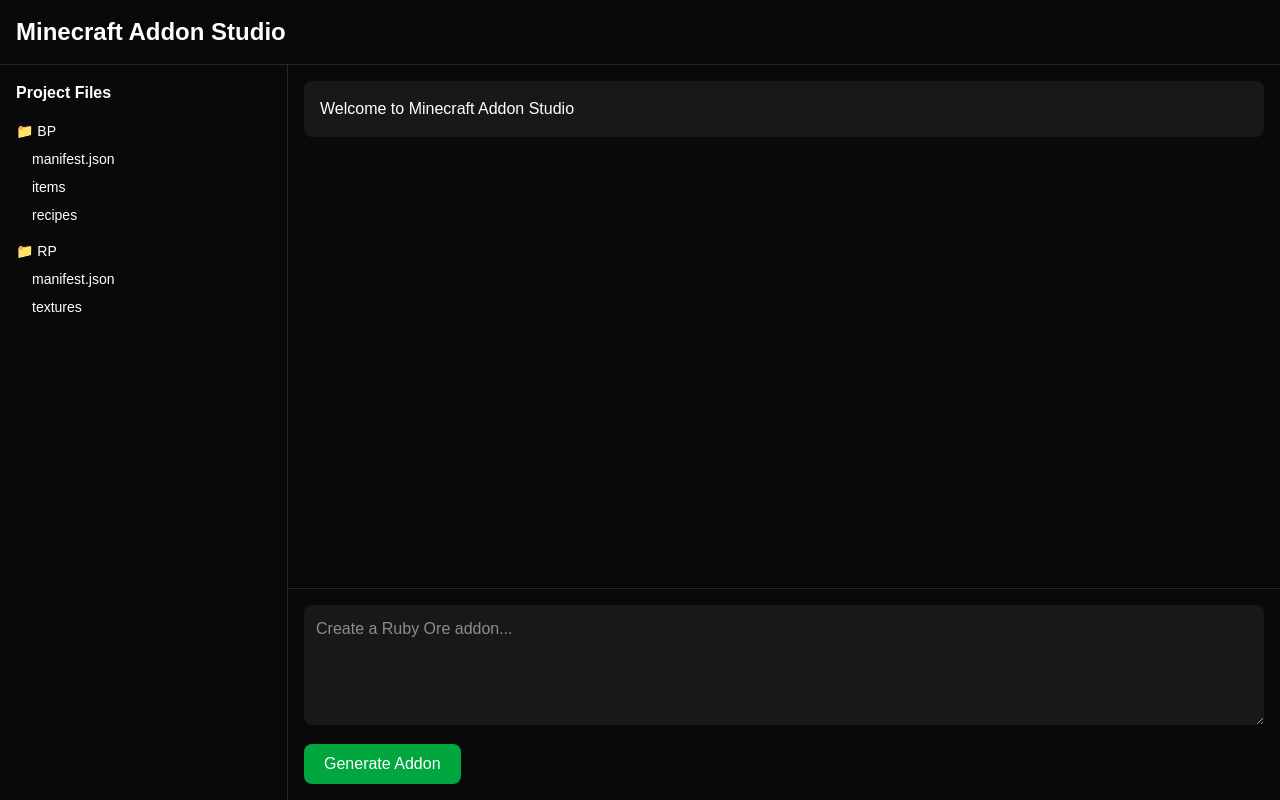
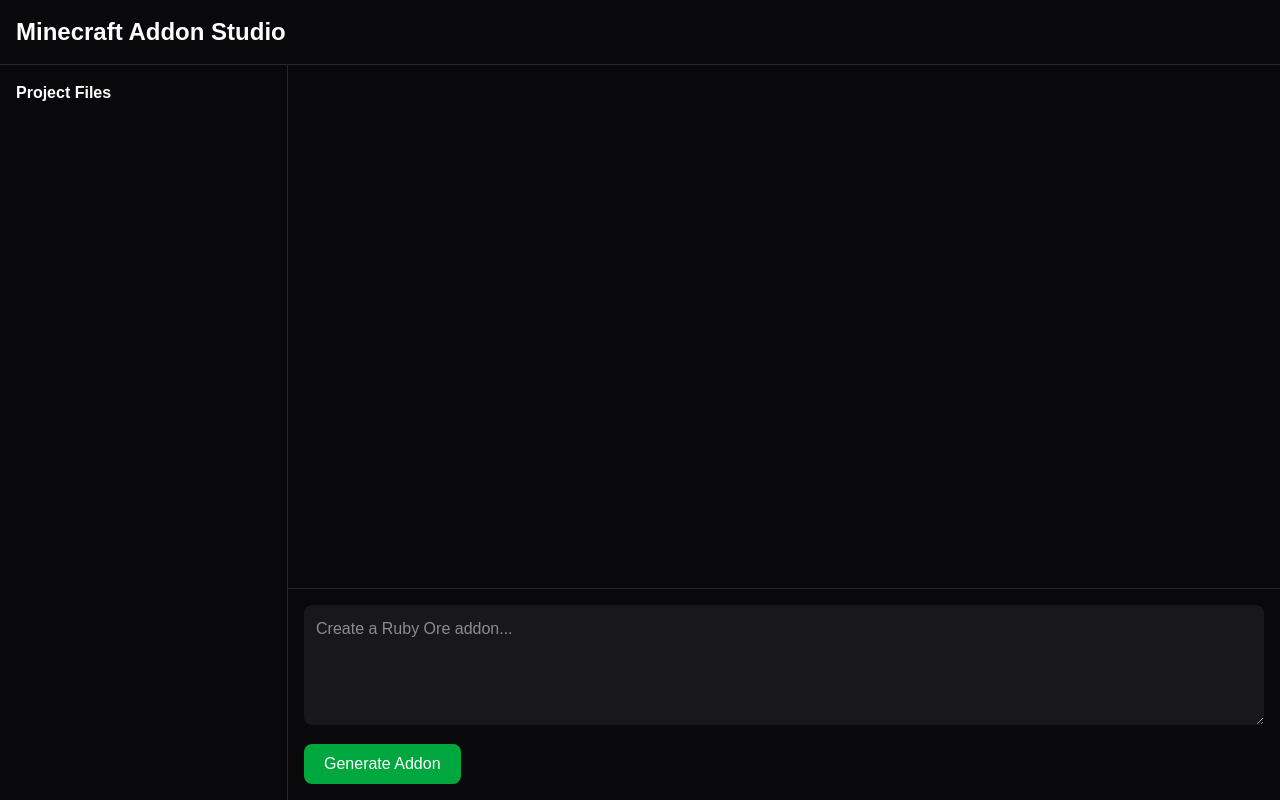
Before and after one commit to muhammedafsarms/minecraft-addon-studio, a Next.js app: page / in a window 1280 px wide. Built offline with nearby package versions, Linux system fonts and the light colour scheme.

Commit message:
Phase 9 Groq chat

```diff
--- /dev/null
+++ b/src/app/api/generate/route.js
@@ -0,0 +1,50 @@
+import Groq from "groq-sdk";
+
+const groq = new Groq({
+  apiKey: process.env.GROQ_API_KEY
+});
+
+export async function POST(req) {
+  try {
+    const { prompt } = await req.json();
+
+    const completion = await groq.chat.completions.create({
+      model: "llama-3.3-70b-versatile",
+      messages: [
+        {
+          role: "system",
+          content: `
+You are a Minecraft Bedrock Addon Expert.
+
+When asked to create an addon:
+- Generate addon structure
+- Generate BP files
+- Generate RP files
+- Generate recipes
+- Explain folder structure
+
+Return clear text.
+`
+        },
+        {
+          role: "user",
+          content: prompt
+        }
+      ],
+      temperature: 0.7
+    });
+
+    return Response.json({
+      success: true,
+      response: completion.choices[0].message.content
+    });
+
+  } catch (error) {
+
+    return Response.json({
+      success: false,
+      error: error.message
+    });
+
+  }
+}
--- a/src/app/page.js
+++ b/src/app/page.js
@@ -1,76 +1,98 @@
+"use client";
+
+import { useState } from "react";
+
 export default function Home() {
+
+  const [prompt, setPrompt] = useState("");
+  const [messages, setMessages] = useState([]);
+
+  async function generateAddon() {
+
+    if (!prompt) return;
+
+    const userMessage = {
+      role: "user",
+      content: prompt
+    };
+
+    setMessages(prev => [...prev, userMessage]);
+
+    const response = await fetch("/api/generate", {
+      method: "POST",
+      headers: {
+        "Content-Type": "application/json"
+      },
+      body: JSON.stringify({
+        prompt
+      })
+    });
+
+    const data = await response.json();
+
+    if (data.success) {
+
+      setMessages(prev => [
+        ...prev,
+        {
+          role: "assistant",
+          content: data.response
+        }
+      ]);
+
+    }
+
+    setPrompt("");
+  }
+
   return (
     <main className="h-screen bg-zinc-950 text-white flex flex-col">
 
-      {/* Header */}
       <div className="border-b border-zinc-800 p-4">
         <h1 className="text-2xl font-bold">
           Minecraft Addon Studio
         </h1>
       </div>
 
-      {/* Main Layout */}
-      <div className="flex flex-1 overflow-hidden">
+      <div className="flex flex-1">
 
-        {/* File Tree */}
-        <div className="w-72 border-r border-zinc-800 p-4 overflow-y-auto">
-
-          <h2 className="font-bold mb-4">
+        <div className="w-72 border-r border-zinc-800 p-4">
+          <h2 className="font-bold">
             Project Files
           </h2>
-
-          <div className="space-y-2 text-sm">
-
-            <div>📁 BP</div>
-
-            <div className="ml-4">
-              manifest.json
-            </div>
-
-            <div className="ml-4">
-              items
-            </div>
-
-            <div className="ml-4">
-              recipes
-            </div>
-
-            <div className="mt-4">
-              📁 RP
-            </div>
-
-            <div className="ml-4">
-              manifest.json
-            </div>
-
-            <div className="ml-4">
-              textures
-            </div>
-
-          </div>
-
         </div>
 
-        {/* Chat Area */}
         <div className="flex-1 flex flex-col">
 
           <div className="flex-1 overflow-y-auto p-4">
 
-            <div className="bg-zinc-900 rounded-lg p-4">
-              Welcome to Minecraft Addon Studio
-            </div>
+            {messages.map((msg, index) => (
+              <div
+                key={index}
+                className={`mb-4 p-4 rounded-lg ${
+                  msg.role === "user"
+                    ? "bg-green-700"
+                    : "bg-zinc-900"
+                }`}
+              >
+                {msg.content}
+              </div>
+            ))}
 
           </div>
 
           <div className="border-t border-zinc-800 p-4">
 
             <textarea
+              value={prompt}
+              onChange={(e) => setPrompt(e.target.value)}
               className="w-full rounded-lg bg-zinc-900 p-3"
               rows={4}
               placeholder="Create a Ruby Ore addon..."
             />
 
             <button
+              onClick={generateAddon}
               className="mt-3 bg-green-600 px-5 py-2 rounded-lg"
             >
               Generate Addon
```
